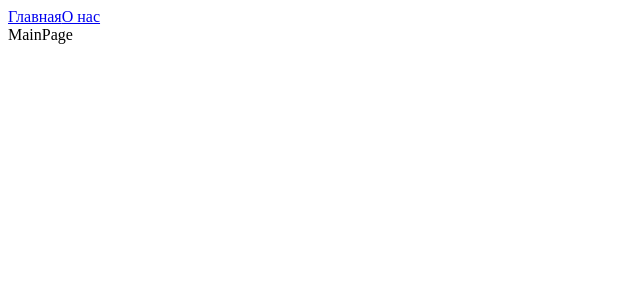
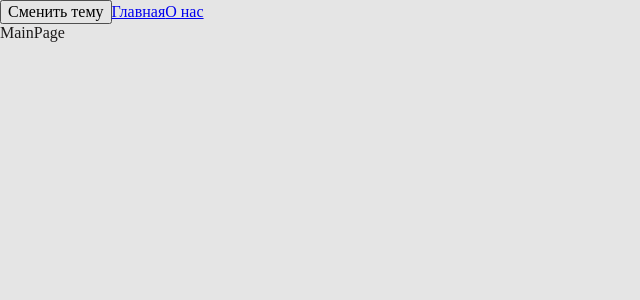
Before and after one commit to hardpsycho/web-portal, a React app: page / in a window 1280 px wide. Shown: the top 300 px of the page, without its empty margins (0-640 px from the left). Built offline with nearby package versions, Linux system fonts and the light colour scheme.

Commit message:
added main styles and themes

```diff
--- a/src/App.tsx
+++ b/src/App.tsx
@@ -1,12 +1,18 @@
-import { FC, Suspense } from 'react'
+import { Suspense } from 'react'
 import { NavLink } from 'react-router-dom'
 import { Route, Routes } from 'react-router-dom'
 import { AboutPageLazy } from './pages/AboutPage/AboutPage.lazy'
 import { MainPageLazy } from './pages/MainPage/MainPage.lazy'
+import './styles/index.scss'
+import { useTheme } from './theme/useTheme'
 
-export const App: FC = () => {
+export const App = () => {
+    const {currentTheme, toggleTheme} = useTheme()
+
     return (
+        <div className={`app ${currentTheme}`}>
             <Suspense fallback='<div>Loading...</div>'>
+                <button onClick={toggleTheme}>Сменить тему</button>
                 <NavLink to='/'>Главная</NavLink>
                 <NavLink to='/about'>О нас</NavLink>
                 <Routes>
@@ -14,5 +20,6 @@
                     <Route path='/about' element={<AboutPageLazy />}/>
                 </Routes>
             </Suspense>
+        </div>
     )
 }
--- a/src/index.tsx
+++ b/src/index.tsx
@@ -1,10 +1,13 @@
 import { render } from "react-dom";
 import { BrowserRouter } from "react-router-dom";
 import { App } from "./App";
+import { ThemeProvider } from "./theme/ThemeProvider";
 
 render(
     <BrowserRouter>
-        <App />
+        <ThemeProvider>
+            <App />
+        </ThemeProvider>
     </BrowserRouter>,
     document.getElementById('root')
 )
--- /dev/null
+++ b/src/styles/index.scss
@@ -0,0 +1,13 @@
+@import url('./normalize.scss');
+@import url('./reset.scss');
+@import url('./variables/global.scss');
+@import url('./themes/light.scss');
+@import url('./themes/dark.scss');
+
+
+.app {
+    font: var(--font-m);
+    background: var(--bg-color);
+    color: var(--primary-color);
+    min-height: 100vh;
+}
--- /dev/null
+++ b/src/styles/normalize.scss
@@ -0,0 +1,349 @@
+/*! normalize.css v8.0.1 | MIT License | github.com/necolas/normalize.css */
+
+/* Document
+   ========================================================================== */
+
+/**
+ * 1. Correct the line height in all browsers.
+ * 2. Prevent adjustments of font size after orientation changes in iOS.
+ */
+
+ html {
+    line-height: 1.15; /* 1 */
+    -webkit-text-size-adjust: 100%; /* 2 */
+  }
+
+  /* Sections
+     ========================================================================== */
+
+  /**
+   * Remove the margin in all browsers.
+   */
+
+  body {
+    margin: 0;
+  }
+
+  /**
+   * Render the `main` element consistently in IE.
+   */
+
+  main {
+    display: block;
+  }
+
+  /**
+   * Correct the font size and margin on `h1` elements within `section` and
+   * `article` contexts in Chrome, Firefox, and Safari.
+   */
+
+  h1 {
+    font-size: 2em;
+    margin: 0.67em 0;
+  }
+
+  /* Grouping content
+     ========================================================================== */
+
+  /**
+   * 1. Add the correct box sizing in Firefox.
+   * 2. Show the overflow in Edge and IE.
+   */
+
+  hr {
+    box-sizing: content-box; /* 1 */
+    height: 0; /* 1 */
+    overflow: visible; /* 2 */
+  }
+
+  /**
+   * 1. Correct the inheritance and scaling of font size in all browsers.
+   * 2. Correct the odd `em` font sizing in all browsers.
+   */
+
+  pre {
+    font-family: monospace, monospace; /* 1 */
+    font-size: 1em; /* 2 */
+  }
+
+  /* Text-level semantics
+     ========================================================================== */
+
+  /**
+   * Remove the gray background on active links in IE 10.
+   */
+
+  a {
+    background-color: transparent;
+  }
+
+  /**
+   * 1. Remove the bottom border in Chrome 57-
+   * 2. Add the correct text decoration in Chrome, Edge, IE, Opera, and Safari.
+   */
+
+  abbr[title] {
+    border-bottom: none; /* 1 */
+    text-decoration: underline; /* 2 */
+    text-decoration: underline dotted; /* 2 */
+  }
+
+  /**
+   * Add the correct font weight in Chrome, Edge, and Safari.
+   */
+
+  b,
+  strong {
+    font-weight: bolder;
+  }
+
+  /**
+   * 1. Correct the inheritance and scaling of font size in all browsers.
+   * 2. Correct the odd `em` font sizing in all browsers.
+   */
+
+  code,
+  kbd,
+  samp {
+    font-family: monospace, monospace; /* 1 */
+    font-size: 1em; /* 2 */
+  }
+
+  /**
+   * Add the correct font size in all browsers.
+   */
+
+  small {
+    font-size: 80%;
+  }
+
+  /**
+   * Prevent `sub` and `sup` elements from affecting the line height in
+   * all browsers.
+   */
+
+  sub,
+  sup {
+    font-size: 75%;
+    line-height: 0;
+    position: relative;
+    vertical-align: baseline;
+  }
+
+  sub {
+    bottom: -0.25em;
+  }
+
+  sup {
+    top: -0.5em;
+  }
+
+  /* Embedded content
+     ========================================================================== */
+
+  /**
+   * Remove the border on images inside links in IE 10.
+   */
+
+  img {
+    border-style: none;
+  }
+
+  /* Forms
+     ========================================================================== */
+
+  /**
+   * 1. Change the font styles in all browsers.
+   * 2. Remove the margin in Firefox and Safari.
+   */
+
+  button,
+  input,
+  optgroup,
+  select,
+  textarea {
+    font-family: inherit; /* 1 */
+    font-size: 100%; /* 1 */
+    line-height: 1.15; /* 1 */
+    margin: 0; /* 2 */
+  }
+
+  /**
+   * Show the overflow in IE.
+   * 1. Show the overflow in Edge.
+   */
+
+  button,
+  input { /* 1 */
+    overflow: visible;
+  }
+
+  /**
+   * Remove the inheritance of text transform in Edge, Firefox, and IE.
+   * 1. Remove the inheritance of text transform in Firefox.
+   */
+
+  button,
+  select { /* 1 */
+    text-transform: none;
+  }
+
+  /**
+   * Correct the inability to style clickable types in iOS and Safari.
+   */
+
+  button,
+  [type="button"],
+  [type="reset"],
+  [type="submit"] {
+    -webkit-appearance: button;
+  }
+
+  /**
+   * Remove the inner border and padding in Firefox.
+   */
+
+  button::-moz-focus-inner,
+  [type="button"]::-moz-focus-inner,
+  [type="reset"]::-moz-focus-inner,
+  [type="submit"]::-moz-focus-inner {
+    border-style: none;
+    padding: 0;
+  }
+
+  /**
+   * Restore the focus styles unset by the previous rule.
+   */
+
+  button:-moz-focusring,
+  [type="button"]:-moz-focusring,
+  [type="reset"]:-moz-focusring,
+  [type="submit"]:-moz-focusring {
+    outline: 1px dotted ButtonText;
+  }
+
+  /**
+   * Correct the padding in Firefox.
+   */
+
+  fieldset {
+    padding: 0.35em 0.75em 0.625em;
+  }
+
+  /**
+   * 1. Correct the text wrapping in Edge and IE.
+   * 2. Correct the color inheritance from `fieldset` elements in IE.
+   * 3. Remove the padding so developers are not caught out when they zero out
+   *    `fieldset` elements in all browsers.
+   */
+
+  legend {
+    box-sizing: border-box; /* 1 */
+    color: inherit; /* 2 */
+    display: table; /* 1 */
+    max-width: 100%; /* 1 */
+    padding: 0; /* 3 */
+    white-space: normal; /* 1 */
+  }
+
+  /**
+   * Add the correct vertical alignment in Chrome, Firefox, and Opera.
+   */
+
+  progress {
+    vertical-align: baseline;
+  }
+
+  /**
+   * Remove the default vertical scrollbar in IE 10+.
+   */
+
+  textarea {
+    overflow: auto;
+  }
+
+  /**
+   * 1. Add the correct box sizing in IE 10.
+   * 2. Remove the padding in IE 10.
+   */
+
+  [type="checkbox"],
+  [type="radio"] {
+    box-sizing: border-box; /* 1 */
+    padding: 0; /* 2 */
+  }
+
+  /**
+   * Correct the cursor style of increment and decrement buttons in Chrome.
+   */
+
+  [type="number"]::-webkit-inner-spin-button,
+  [type="number"]::-webkit-outer-spin-button {
+    height: auto;
+  }
+
+  /**
+   * 1. Correct the odd appearance in Chrome and Safari.
+   * 2. Correct the outline style in Safari.
+   */
+
+  [type="search"] {
+    -webkit-appearance: textfield; /* 1 */
+    outline-offset: -2px; /* 2 */
+  }
+
+  /**
+   * Remove the inner padding in Chrome and Safari on macOS.
+   */
+
+  [type="search"]::-webkit-search-decoration {
+    -webkit-appearance: none;
+  }
+
+  /**
+   * 1. Correct the inability to style clickable types in iOS and Safari.
+   * 2. Change font properties to `inherit` in Safari.
+   */
+
+  ::-webkit-file-upload-button {
+    -webkit-appearance: button; /* 1 */
+    font: inherit; /* 2 */
+  }
+
+  /* Interactive
+     ========================================================================== */
+
+  /*
+   * Add the correct display in Edge, IE 10+, and Firefox.
+   */
+
+  details {
+    display: block;
+  }
+
+  /*
+   * Add the correct display in all browsers.
+   */
+
+  summary {
+    display: list-item;
+  }
+
+  /* Misc
+     ========================================================================== */
+
+  /**
+   * Add the correct display in IE 10+.
+   */
+
+  template {
+    display: none;
+  }
+
+  /**
+   * Add the correct display in IE 10.
+   */
+
+  [hidden] {
+    display: none;
+  }
--- /dev/null
+++ b/src/styles/reset.scss
@@ -0,0 +1,9 @@
+* {
+    box-sizing: border-box;
+}
+
+html,
+body {
+    margin: 0;
+    padding: 0;
+}
--- /dev/null
+++ b/src/styles/themes/dark.scss
@@ -0,0 +1,6 @@
+.app.dark {
+    --bg-color: #201e1e;
+
+    --primary-color: #f0ecec;
+    --secondary-color: #ff7cbd;
+}
--- /dev/null
+++ b/src/styles/themes/light.scss
@@ -0,0 +1,6 @@
+.app.light {
+    --bg-color: #e5e5e5;
+
+    --primary-color: #1d1b1b;
+    --secondary-color: #5e5e5e;
+}
--- /dev/null
+++ b/src/styles/variables/global.scss
@@ -0,0 +1,11 @@
+:root {
+    --font-family-main: 'Arimo', Sans-Serif;
+
+    --font-size-m: 16px;
+    --font-line-m: 24px;
+    --font-m: var(--font-size-m) / var(--font-line-m) var(--font-family-main)
+
+    --font-size-l: 24px;
+    --font-line-l: 32px;
+    --font-l: var(--font-size-m) / var(--font-line-m) var(--font-family-main)
+}
--- /dev/null
+++ b/src/theme/ThemeContext.tsx
@@ -0,0 +1,15 @@
+import { createContext } from "react";
+
+export enum Theme {
+    LIGHT = 'light',
+    DARK = 'dark'
+}
+
+export interface ThemeContextProps {
+    currentTheme?: Theme,
+    setTheme?: (theme: Theme) => void
+}
+
+export const LS_THEME_KEY = 'current-theme'
+
+export const ThemeContext = createContext<ThemeContextProps>({})
--- /dev/null
+++ b/src/theme/ThemeProvider.tsx
@@ -0,0 +1,17 @@
+import {  FC, useState } from "react"
+import { LS_THEME_KEY, Theme, ThemeContext } from "./ThemeContext"
+
+const currentTheme: Theme = localStorage.getItem(LS_THEME_KEY) as Theme || Theme.LIGHT
+
+export const ThemeProvider: FC = ({children}) => {
+    const [theme, setTheme] = useState<Theme>(currentTheme)
+
+    return (
+        <ThemeContext.Provider value={{
+            currentTheme: theme,
+            setTheme
+        }}>
+            {children}
+        </ThemeContext.Provider>
+    )
+}
--- /dev/null
+++ b/src/theme/useTheme.tsx
@@ -0,0 +1,20 @@
+import { useContext } from "react"
+import { LS_THEME_KEY, Theme, ThemeContext } from "./ThemeContext"
+
+export interface UseThemeReturn {
+    currentTheme: Theme
+    toggleTheme: () => void
+}
+
+export const useTheme = (): UseThemeReturn => {
+    const {currentTheme, setTheme} = useContext(ThemeContext)
+    const newTheme = currentTheme === Theme.LIGHT ? Theme.DARK : Theme.LIGHT
+
+    const toggleTheme = () => {
+        setTheme(newTheme)
+        localStorage.setItem(LS_THEME_KEY, newTheme)
+    }
+
+
+    return {currentTheme, toggleTheme}
+}
```
Lines whose indentation alone changed are shown as unchanged.
